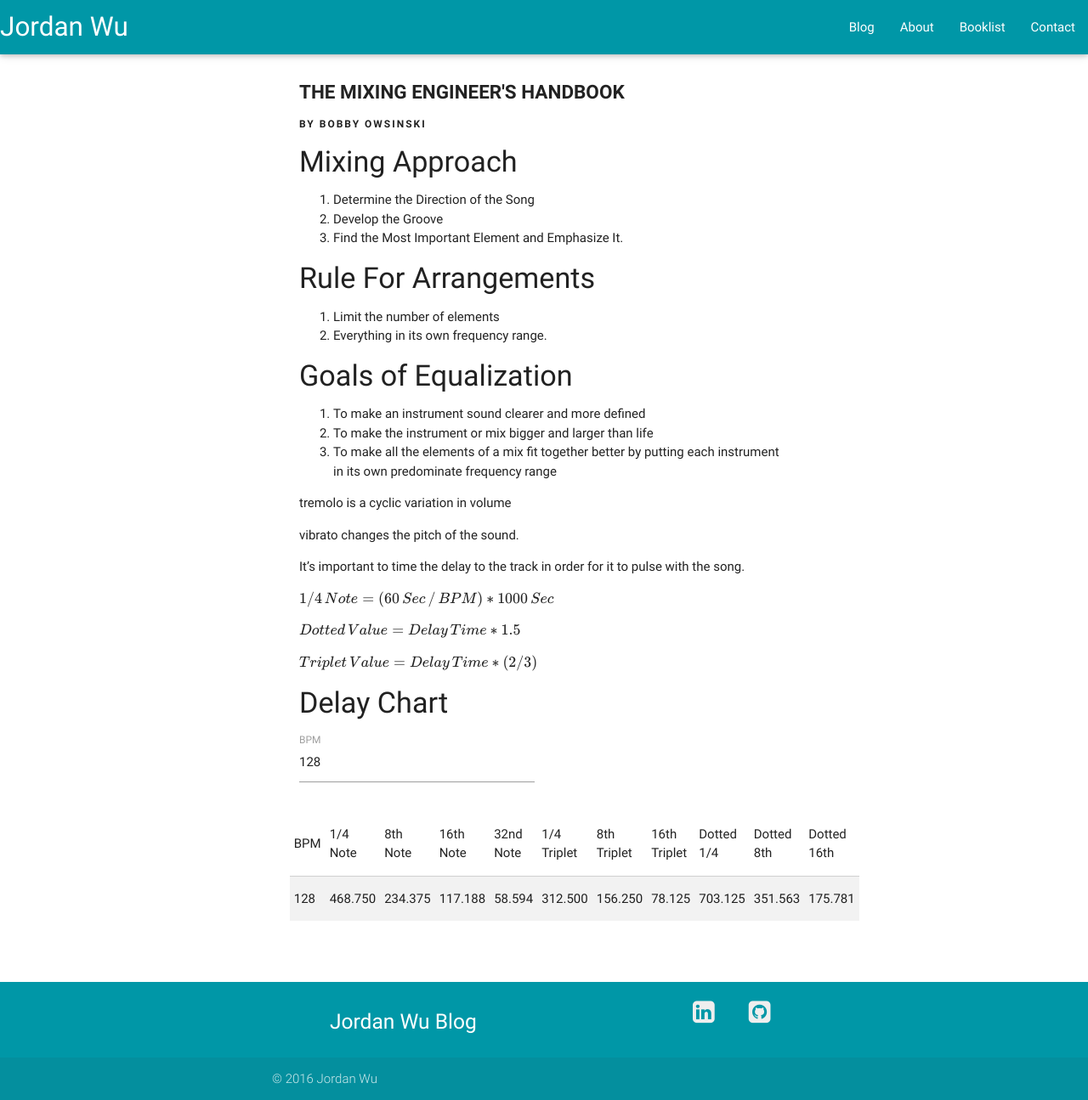
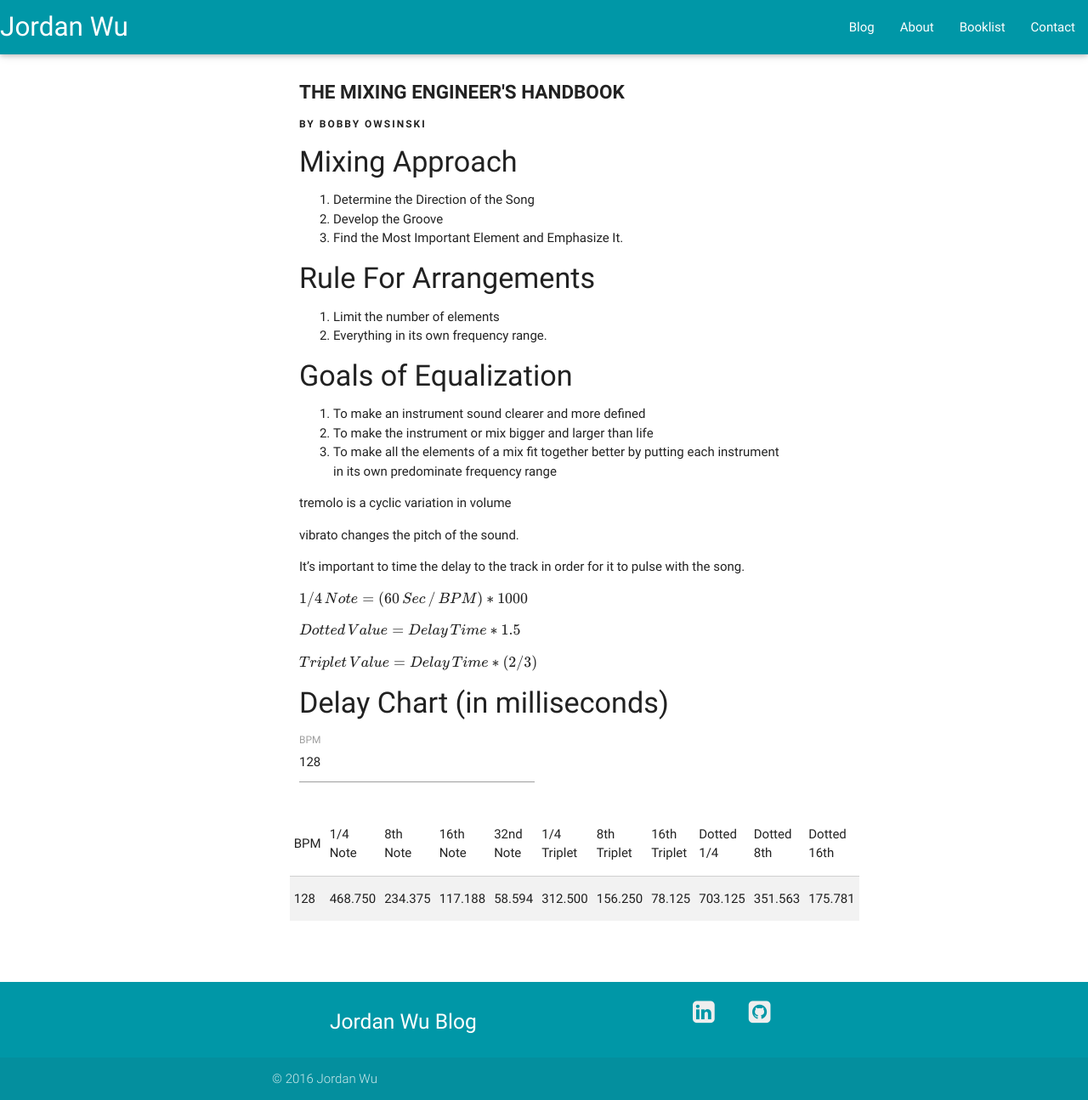
Before and after one commit to JordanSpencerWu/old-website, a Jekyll site: the page built from _posts/book/2020/2020-02-15-the-mixing-engineers-handbook.md, in a window 1280 px wide and 1295 px high. Shown: the whole window at 85% size. Built offline with Jekyll 4.4.1, drawn with Linux system fonts in a browser that asks for light colours; nearby versions of some CDN libraries; formulas are drawn with MathJax 3.

Commit message:
fix unit

```diff
--- a/_posts/book/2020/2020-02-15-the-mixing-engineers-handbook.md
+++ b/_posts/book/2020/2020-02-15-the-mixing-engineers-handbook.md
@@ -34,13 +34,13 @@ vibrato changes the pitch of the sound.
 
 It's important to time the delay to the track in order for it to pulse with the song.
 
-$1/4\,Note = (60\,Sec\,/\,BPM) * 1000\,Sec$
+$1/4\,Note = (60\,Sec\,/\,BPM) * 1000$
 
 $Dotted\,Value = Delay\,Time * 1.5$
 
 $Triplet\,Value = Delay\,Time * (2/3)$
 
-#### Delay Chart
+#### Delay Chart (in milliseconds)
 
 <div class="row">
   <div class="input-field col s6 m6 l6">
```
